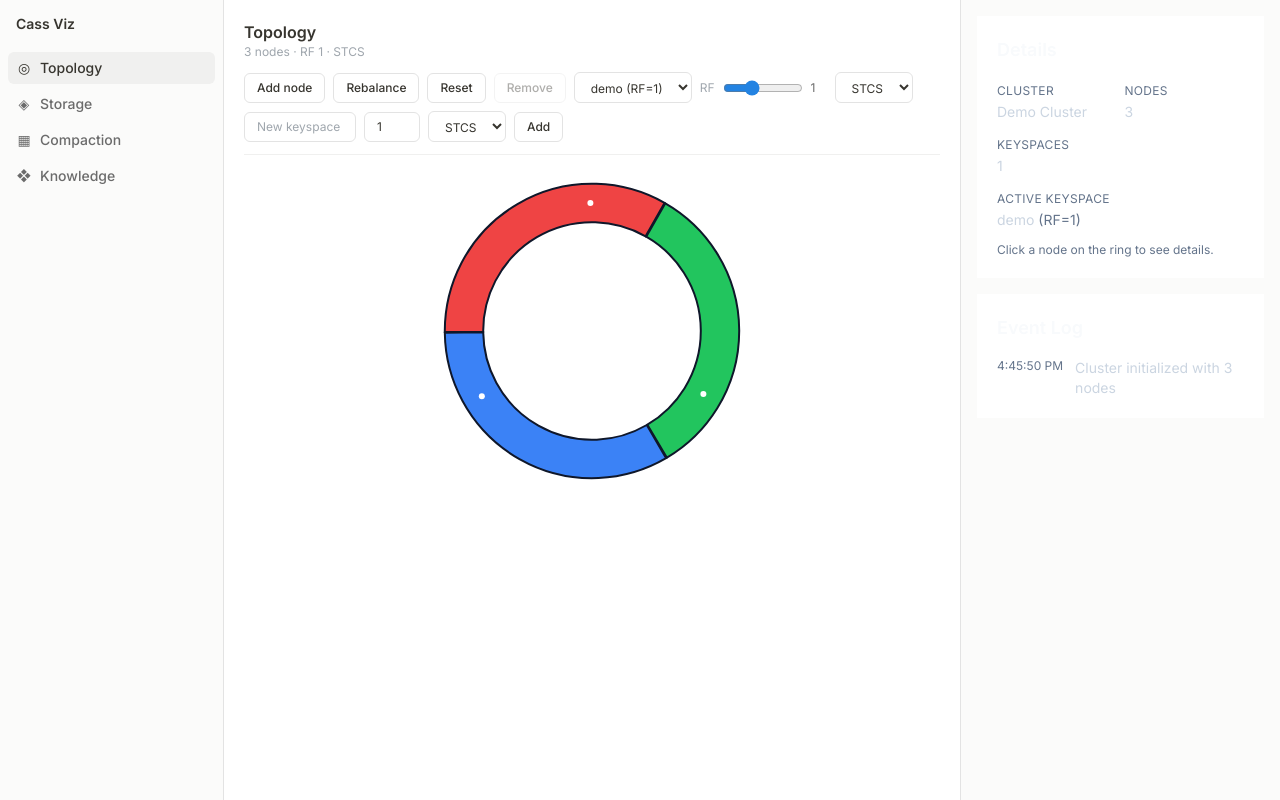
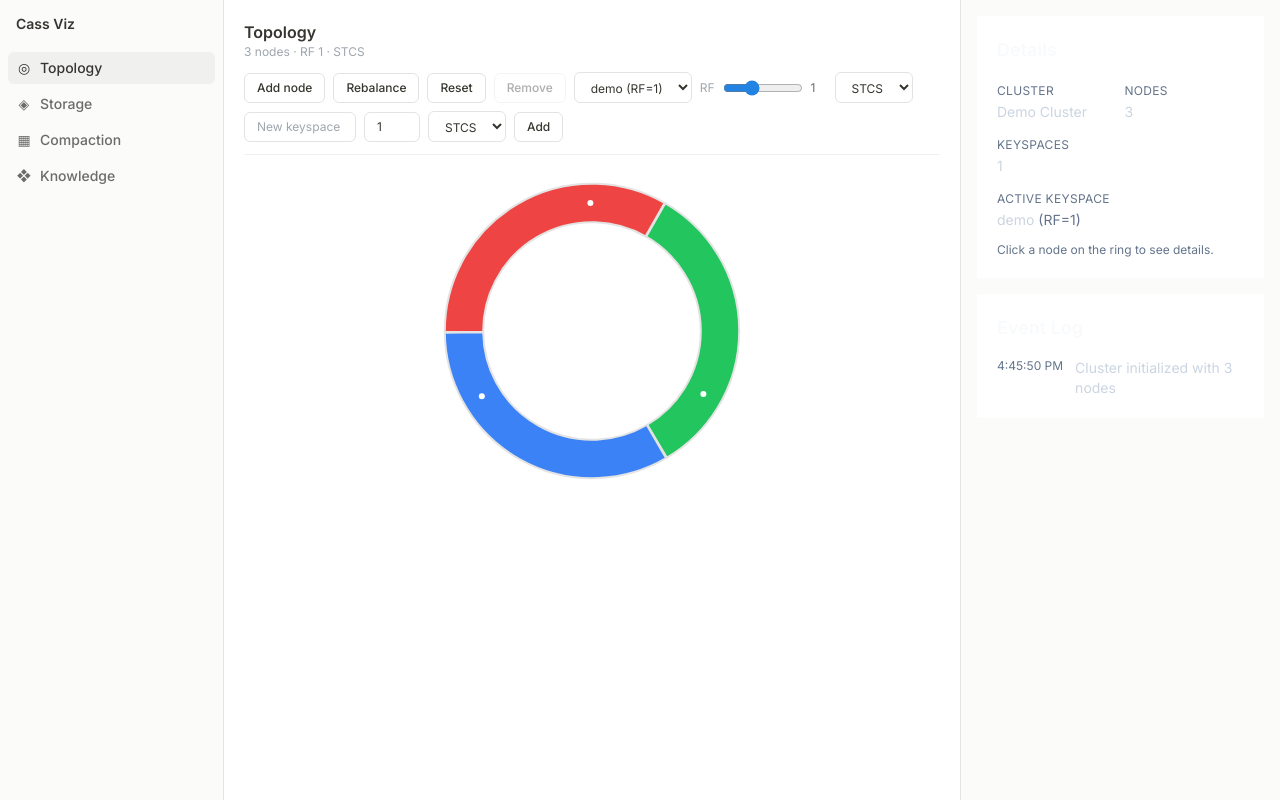
Before and after one commit to nickiscool0301/cass-visualizer, a React (Vite) app in the folder web/: page / in a window 1280 px wide. Built offline with nearby package versions, Linux system fonts and the light colour scheme.

Commit message:
Task 6: Flatten TokenRing styling - lighten arc stroke to #e3e3e3

```diff
--- a/web/src/components/TokenRing.tsx
+++ b/web/src/components/TokenRing.tsx
@@ -1,4 +1,4 @@
-import { useMemo, useState } from "react";
+import { useEffect, useMemo, useRef, useState } from "react";
 import { arc } from "d3-shape";
 import type { Cluster } from "../types/cluster";
 import { getRingArcs, getRingDimensions, tokenToAngle } from "../lib/ringGeometry";
@@ -11,8 +11,27 @@ interface TokenRingProps {
 }
 
 export function TokenRing({ cluster, onSelectNode, highlightedNodeId }: TokenRingProps) {
-  const size = 320;
+  const containerRef = useRef<HTMLDivElement>(null);
+  const [size, setSize] = useState(320);
   const [hoveredNodeId, setHoveredNodeId] = useState<string | null>(null);
+
+  useEffect(() => {
+    const el = containerRef.current;
+    if (!el) return;
+    const update = () => {
+      const rect = el.getBoundingClientRect();
+      setSize(Math.max(Math.min(rect.width, rect.height, 420), 200));
+    };
+    update();
+    const ro = typeof ResizeObserver !== "undefined" ? new ResizeObserver(update) : null;
+    ro?.observe(el);
+    window.addEventListener("resize", update);
+    return () => {
+      ro?.disconnect();
+      window.removeEventListener("resize", update);
+    };
+  }, []);
+
   const dims = useMemo(() => getRingDimensions(size), [size]);
   const activeKeyspace = cluster.keyspaces.find((k) => k.id === cluster.activeKeyspaceId);
   const rf = activeKeyspace?.replicationFactor ?? 1;
@@ -34,6 +53,7 @@ export function TokenRing({ cluster, onSelectNode, highlightedNodeId }: TokenRin
     .endAngle((d) => d.endAngle);
 
   return (
+    <div ref={containerRef} className="flex h-full w-full items-center justify-center">
       <svg
         width={dims.width}
         height={dims.height}
@@ -64,7 +84,7 @@ export function TokenRing({ cluster, onSelectNode, highlightedNodeId }: TokenRin
               }
               fill={arc.color}
               opacity={opacity}
-              stroke="#0f172a"
+              stroke="#e3e3e3"
               strokeWidth={2}
               className={`cursor-pointer transition-all duration-500 ease-in-out hover:opacity-80 ${
                 isHighlighted ? "animate-pulse-ring" : ""
@@ -99,5 +119,6 @@ export function TokenRing({ cluster, onSelectNode, highlightedNodeId }: TokenRin
         })}
       </g>
     </svg>
+    </div>
   );
 }
```
Lines whose indentation alone changed are shown as unchanged.
